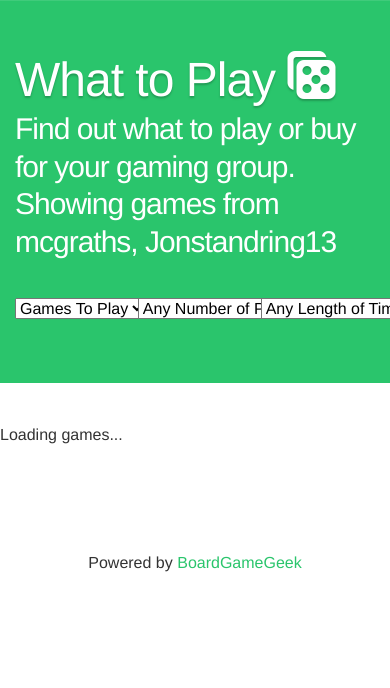
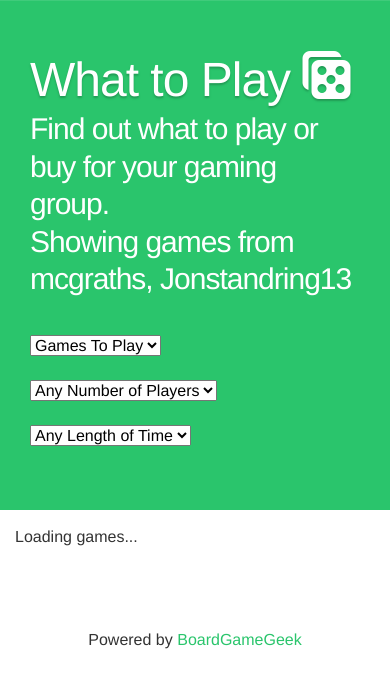
Before and after one commit to mcgraths/what-to-play, a PHP site: page /index.html in a window 390 px wide; the page is wider, and only the part inside the window is pictured. Shown: the part 43-731 px from the top of that part. Run offline with PHP 8.4, Linux system fonts and the light colour scheme; style sheets or scripts are compiled from the project's sources; some libraries are stand-ins or nearby versions; some web fonts are replaced.

Commit message:
CSS cleanup, Sortable columns

```diff
--- a/app/app.js
+++ b/app/app.js
@@ -105,9 +105,13 @@
   		}
 
   		return true;
+	};
 
+	$scope.sortCollection = function(field){
+		if(field === $scope.sortType)
+			$scope.sortReverse = !$scope.sortReverse;
 
-
+		$scope.sortType = field;
 	};
 
 	//Init
--- a/assets/css/style.css
+++ b/assets/css/style.css
@@ -34,6 +34,9 @@
 table {
   border-collapse: collapse;
   border-spacing: 0; }
+
+strong {
+  font-weight: bold; }
 
 * {
   -webkit-box-sizing: border-box;
@@ -455,7 +458,7 @@
   .button:hover {
     background: #fff;
     color: #2ac56c; }
-  @media screen and (max-width: 500px) {
+  @media screen and (max-width: 800px) {
     .button {
       width: 100%;
       text-align: center; } }
@@ -586,7 +589,7 @@
   .twelve:last-child {
     margin-right: 0; }
 
-@media screen and (max-width: 500px) {
+@media screen and (max-width: 800px) {
   .one,
   .two,
   .three,
@@ -625,13 +628,24 @@
 
 /* Header */
 .site-header {
-  *zoom: 1; }
+  *zoom: 1;
+  padding: 0 15px; }
   .site-header:before, .site-header:after {
     content: " ";
     display: table; }
   .site-header:after {
     clear: both; }
 
+.filters {
+  *zoom: 1;
+  max-width: 68em;
+  margin-left: auto;
+  margin-right: auto; }
+  .filters:before, .filters:after {
+    content: " ";
+    display: table; }
+  .filters:after {
+    clear: both; }
   .filters .col {
     float: left;
     display: block;
@@ -639,6 +653,14 @@
     width: 31.7615656014%; }
     .filters .col:last-child {
       margin-right: 0; }
+    @media screen and (max-width: 800px) {
+      .filters .col {
+        float: left;
+        display: block;
+        margin-right: 2.3576515979%;
+        width: 100%; }
+        .filters .col:last-child {
+          margin-right: 0; } }
 
 /* Main Navigation */
 .main-navigation ul {
@@ -661,12 +683,16 @@
 
 .site-content {
   *zoom: 1;
-  padding: 40px 0; }
+  padding: 40px 0;
+  padding: 15px; }
   .site-content:before, .site-content:after {
     content: " ";
     display: table; }
   .site-content:after {
     clear: both; }
+
+.subtle {
+  color: #999; }
 
 /* Post Entries */
 .post {
@@ -780,7 +806,7 @@
       clear: both; }
     .site-header .page-header .page-title {
       font-size: 3.75em; }
-  @media screen and (max-width: 500px) {
+  @media screen and (max-width: 800px) {
     .site-header .site-branding {
       padding: 50px 15px 40px; }
     .site-header .site-title {
--- a/index.html
+++ b/index.html
@@ -24,7 +24,7 @@
     <p class="browsehappy">You are using an <strong>outdated</strong> browser. Please <a href="http://browsehappy.com/">upgrade your browser</a> to improve your experience.</p>
 <![endif]-->
 
-<div id="page" class="hfeed site">
+<div id="page" class="hfeed site" ng-cloak>
 	<nav id="site-navigation" class="main-navigation" role="navigation">
 		<div class="menu-toggle"><i class="icon-menu2"></i></div>
 		<a class="skip-link screen-reader-text" href="#content">Skip to content</a>
@@ -91,21 +91,23 @@
 			  		</div>
 
 			  		<div class="results" ng-hide="loading">
-					  <h1>Games</h1>
+
 
 					  <table cellspacing="0" cellpadding="0">
 					    <tr>
-					      <th>Rank</th>
-					      <th>Game</th>
+					      <th>#</th>
+					      <th ng-click="sortCollection('name')">Game</th>
 					      <th>Player Count</th>
-					      <th>Play Time</th>
-					      <th>Rating</th>
+					      <th ng-click="sortCollection('playingTime')">Play Time</th>
+					      <th ng-click="sortCollection('rank')">Rank</th>
+					      <th ng-click="sortCollection('averageRating')">Rating</th>
 					    </tr>
 					    <tr ng-repeat="game in gameCollection | filter: filterCollection | orderBy:sortType:sortReverse"">
-					    	<td>{{game.rank > 0 ? game.rank: '--'}}</td>
+					    	<td><span class="subtle">{{$index + 1}}</span></td>
 					      	<td><a target="_blank" href="https://boardgamegeek.com/boardgame/{{game.gameId}}">{{game.name}}</a></td>
 					      	<td>{{game.minPlayers}}-{{game.maxPlayers}}</td>
 					      	<td>{{game.playingTime}} min</td>
+					      	<td>{{game.rank > 0 ? game.rank: '--'}}</td>
 					      	<td>{{game.averageRating.toFixed(2)}}</td>
 					    </tr>
 					  </table>
--- a/scss/_reset.scss
+++ b/scss/_reset.scss
@@ -38,3 +38,7 @@
 table {
   border-collapse: collapse;
   border-spacing: 0; }
+
+strong {
+  font-weight: bold;
+}
--- a/scss/_settings.scss
+++ b/scss/_settings.scss
@@ -8,7 +8,7 @@
 // $gutter: 30px;
 // $grid-columns: 12;
 // $max-width: em(1088);
-$mobile: new-breakpoint(max-width 500px 6);
+$mobile: new-breakpoint(max-width 800px 6);
 
 // Neat Breakpoints
 ///////////////////////////////////////////////////////////////////////////////
--- a/scss/structure/_site-content.scss
+++ b/scss/structure/_site-content.scss
@@ -3,4 +3,9 @@
     padding: 40px 0;
     .content-area {}
     .widget-area {}
+    padding: 15px;
 }
+
+.subtle {
+	color: #999;
+}
--- a/scss/structure/_site-header.scss
+++ b/scss/structure/_site-header.scss
@@ -4,10 +4,17 @@
     .site-branding {}
     .site-title {}
     .site-description {}
+    padding: 0 15px;
 }
 
 .filters {
+	@include outer-container
+
 	.col {
 		@include span-columns(4);
+
+		@include media($mobile) {
+		  @include span-columns(12);
+		}
 	}
 }
```
Also changed, not shown: 1 other file. Lines whose indentation alone changed are shown as unchanged.
